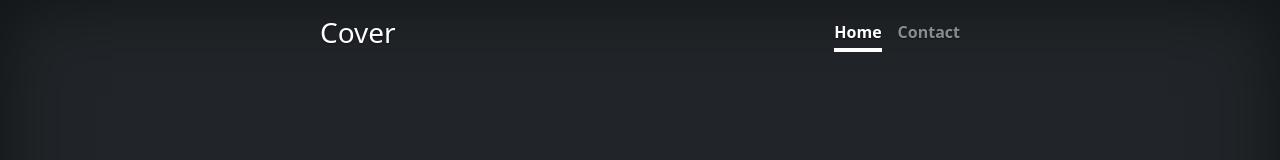
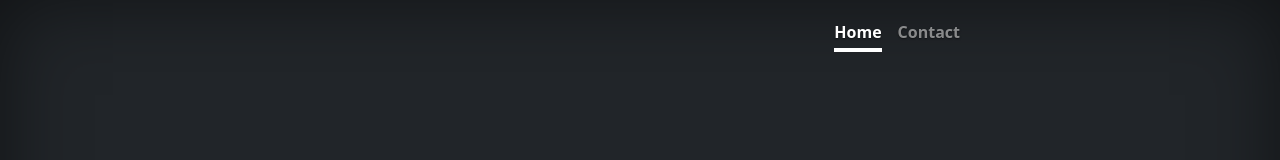
Before and after one commit to olinka770/demo_tcg_0, a plain HTML site: page index.html in a window 1280 px wide. Shown: the top 160 px of the page. Drawn offline with nearby package versions, Linux system fonts and the light colour scheme.

Commit message:
Update index.html

```diff
--- a/index.html
+++ b/index.html
@@ -40,7 +40,6 @@
 <div class="cover-container d-flex w-100 h-100 p-3 mx-auto flex-column">
   <header class="mb-auto">
     <div>
-      <h3 class="float-md-start mb-0">Cover</h3>
       <nav class="nav nav-masthead justify-content-center float-md-end">
         <a class="nav-link active" aria-current="page" href="#">Home</a>
         <a class="nav-link" href="#">Contact</a>
```
